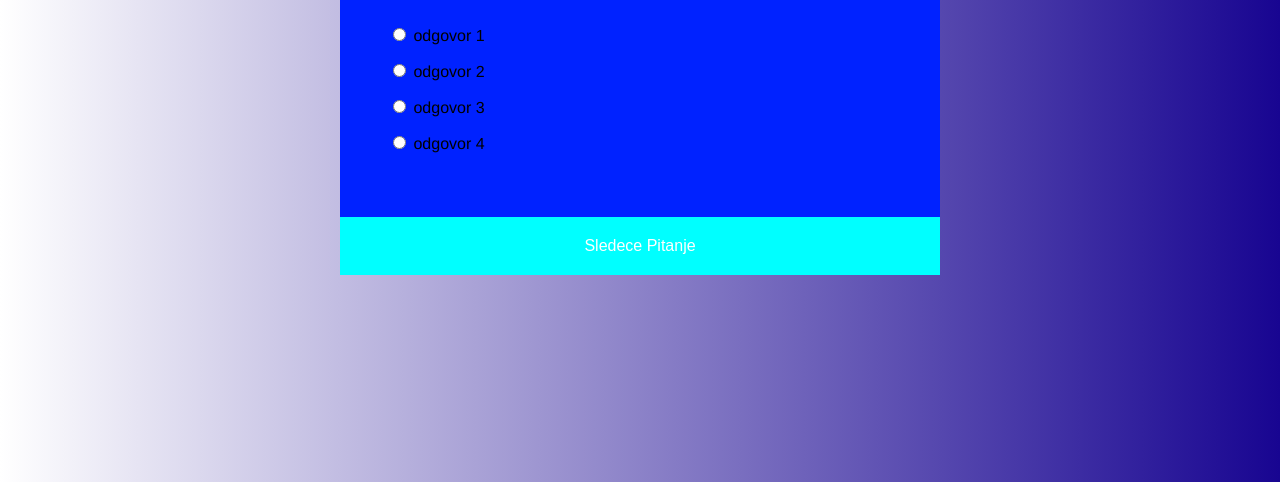
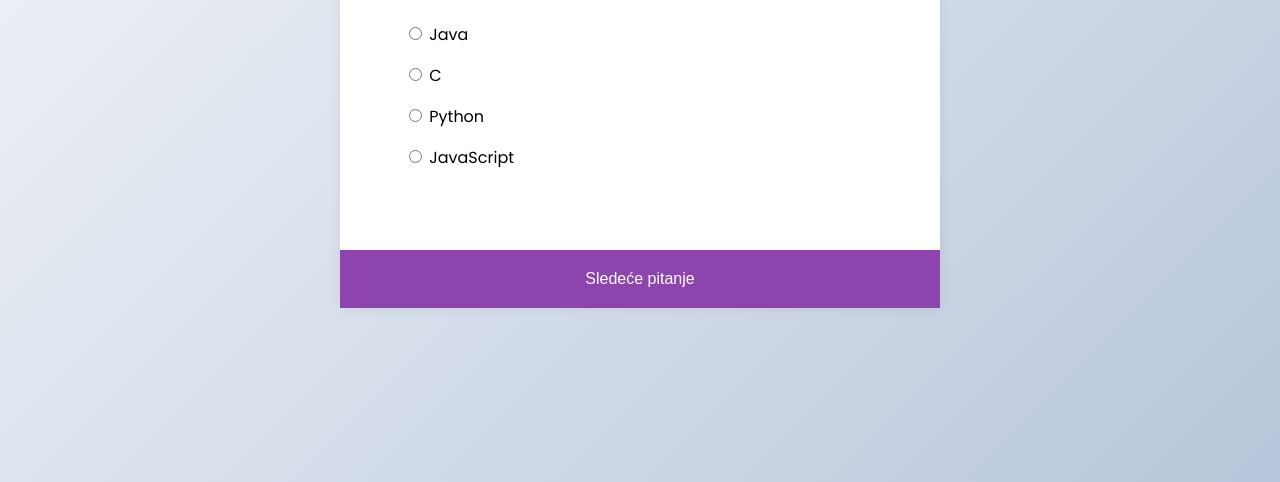
Before and after one commit to andrijazeka12/kviz, a plain HTML site: page index.html in a window 1280 px wide. Shown: the part 318-800 px from the top of the page. Drawn offline with Linux system fonts and the light colour scheme.

Commit message:
Add files via upload

```diff
--- a/index.html
+++ b/index.html
@@ -1,15 +1,20 @@
 <!DOCTYPE html>
 <html lang="en">
+
 <head>
-    <meta charset="UTF-8">
-    <meta name="viewport" content="width=device-width, initial-scale=1.0">
+  <meta charset="UTF-8" />
+  <meta name="viewport" content="width=device-width, initial-scale=1.0" />
+  <link rel="stylesheet" href="style.css" />
   <title>Kviz</title>
-    <link rel="stylesheet" href="stil.css">
 </head>
+
 <body>
   <div class="quiz-container" id="quiz">
     <div class="quiz-header">
+      <!-- mesto za pitanje i odgovore -->
       <h2 id="question">Pitanje</h2>
+
+      <!-- za svaki odgovor definišemo polje sa posebnom id oznakom (a, b, c, d) -->
       <ul>
         <li>
           <input type="radio" name="answer" id="a" class="answer">
@@ -32,8 +37,11 @@
         </li>
       </ul>
     </div>
-    <button id="submit">Sledece Pitanje</button>
+
+    <!-- prikazujemo dugme za prelaz na sledeće pitanje -->
+    <button id="submit">Sledeće pitanje</button>
   </div>
   <script src="script.js"></script>
 </body>
+
 </html>
--- a/script.js
+++ b/script.js
@@ -0,0 +1,123 @@
+// za svako pitanje čuvamo
+// konkretno pitanje,
+// odgovore (četiri odgovora),
+// kao i tačan odgovor
+quizData = [
+    {
+        question: "Koji se jezik izvršava u pretraživaču?",
+        a: "Java",
+        b: "C",
+        c: "Python",
+        d: "JavaScript",
+        correct: "d"
+    },
+    {
+        question: "Od čega je CSS skraćeno?",
+        a: "Central Style Sheets",
+        b: "Cascading Style Sheets",
+        c: "Cascading Simple Sheets",
+        d: "Cars SUVs Sailboats",
+        correct: "b"
+    },
+    {
+        question: "Od čega je HTML skraćeno?",
+        a: "Hypertext Markup Language",
+        b: "Hypertext Markdown Language",
+        c: "Hyperloop Machine Language",
+        d: "Helicopters Terminals Motorboats Lamborginis",
+        correct: "a"
+    },
+    {
+        question: "Koje godine je nastao JavaScript?",
+        a: "1996",
+        b: "1995",
+        c: "1994",
+        d: "ništa od navedenog",
+        correct: "b"
+    }
+]
+
+quiz = document.getElementById('quiz')
+
+// dohvatamo sve input elemente (querySelectorAll)
+answerEls = document.querySelectorAll('input')
+questionEl = document.getElementById('question')
+a_text = document.getElementById('a_text')
+b_text = document.getElementById('b_text')
+c_text = document.getElementById('c_text')
+d_text = document.getElementById('d_text')
+submitBtn = document.getElementById('submit')
+
+// počinjemo od pitanja sa rednim brojem 0
+currentQuestion = 0
+// rezultat je na samom početku 0
+score = 0
+
+// prikazujemo kviz
+loadQuiz()
+
+function loadQuiz() {
+    // skidamo označeno polje (checked) od prethodnog pitanja
+    deselectAnswers()
+
+    currentQuizData = quizData[currentQuestion]
+
+    questionEl.innerText = currentQuizData.question
+    a_text.innerText = currentQuizData.a
+    b_text.innerText = currentQuizData.b
+    c_text.innerText = currentQuizData.c
+    d_text.innerText = currentQuizData.d
+}
+
+function deselectAnswers() {
+    answerEls.forEach(answerEl => answerEl.checked = false)
+}
+
+// dohvatamo označeni odgovor (a, b, c, d) ukoliko je neki odgovor označen
+function getSelectedAnswer() {
+    // ukoliko korisnik nije označio nijedan odgovor vratićemo undefined (nedefinisano)
+    answer = undefined
+
+    answerEls.forEach(answerEl => {
+        if (answerEl.checked) {
+            // ukoliko je odgovor čekiran (označen - checked) sačuvaćemo njegovu oznaku (id - a, b, c ili d)
+            answer = answerEl.id
+        }
+    })
+
+    return answer
+}
+
+// definišemo šta se događa klikom na dugme za prelazak na sledeće pitanje
+submitBtn.addEventListener('click', () => {
+    // dohvatamo označeni odgovor (a, b, c, d ili undefined)
+    answer = getSelectedAnswer()
+
+    if (answer != undefined) {
+        // ukoliko je korisnik označio neki odgovor
+        if (answer == quizData[currentQuestion].correct) {
+            // ukoliko je označeni odgovor zapravo i tačan odgovor za trenutno postavljeno pitanje
+            score++ // povećaj rezultat
+        }
+
+        // nezavisno od tačnog odgovora prelazimo na sledeće pitanje
+        currentQuestion++
+
+        // ukoliko ima još pitanja
+        if (currentQuestion < quizData.length) {
+            // učitaj naredno pitanje (currentQuestion)
+            loadQuiz()
+        } else {
+            // u suprotnom prikazujemo odgovarajuću poruku
+            // zajedno sa rezultatom, kao i opcijom da se pokrene igra ponovo
+            // location.reload() se ponaša identično kao i osvežavanje u pretraživaču
+            quiz.innerHTML =
+                `
+                    <h2>Odgovorili ste ${score}/${quizData.length} pitanja tačno</h2>
+                    <button onclick="location.reload()">Probaj ponovo</button>
+                `
+        }
+    } else {
+        alert('Niste označili nijedan odgovor!')
+    }
+})
--- /dev/null
+++ b/style.css
@@ -0,0 +1,80 @@
+@import url('https://fonts.googleapis.com/css2?family=Poppins:wght@200;400&display=swap');
+
+* {
+  box-sizing: border-box;
+}
+
+body {
+  /* background-color: #b8c6db; */
+  /*
+    https://uigradients.com/
+
+    prikazujemo gradient kao pozadinu pod uglom od 90 stepeni
+    od svetlije ka tamnijoj boji
+  */
+  background-image: linear-gradient(315deg, #b8c6db 0%, #f5f7fa 100%);
+  font-family: 'Poppins', sans-serif;
+  display: flex;
+  align-items: center;
+  justify-content: center;
+  height: 100vh;
+  overflow: hidden;
+  margin: 0;
+}
+
+.quiz-container {
+  background-color: #fff;
+  border-radius: 10px;
+  /*
+    prikazujemo crnu, providnu (0.1), senku iza kviza, i to:
+    0px horizontalno u odnosu na kviz kontejner
+    0px vertikalno u odnosu na kviz kontejner
+    10px zamućenost senke (veći broj - veća zamućenost)
+    2px raširenost senke (veći broj - veća raširenost)
+  */
+  box-shadow: 0px 0px 10px 2px rgba(100, 100, 100, 0.1);
+  width: 600px;
+}
+
+.quiz-header {
+  padding: 64px;
+}
+
+h2 {
+  text-align: center;
+  margin-bottom: 48px;
+}
+
+ul {
+  list-style-type: none; /* uklanjamo kružiće ispred članova elemenata liste */
+  padding: 0;
+}
+
+li {
+  font-size: 16px;
+  margin: 16px 0;
+}
+
+/* kada prevučemo mišem preko labele primeni sledeća svojstva */
+label:hover {
+  /* kursor će biti u vidu ručice (ikonica) */
+  cursor: pointer;
+}
+
+/* stilizujemo dugme */
+button {
+  background-color: #8e44ad;
+  color: #fff;
+  border: none;
+  width: 100%;
+  font-size: 16px;
+  padding: 20px;
+}
+
+/* kada prevučemo mišem preko labele primeni sledeća svojstva */
+button:hover {
+  /* kursor će biti u vidu ručice (ikonica) */
+  cursor: pointer;
+  /* primeni odgovarajuću pozadinsku boju */
+  background-color: #732d91;
+}
```
Lines whose indentation alone changed are shown as unchanged.
